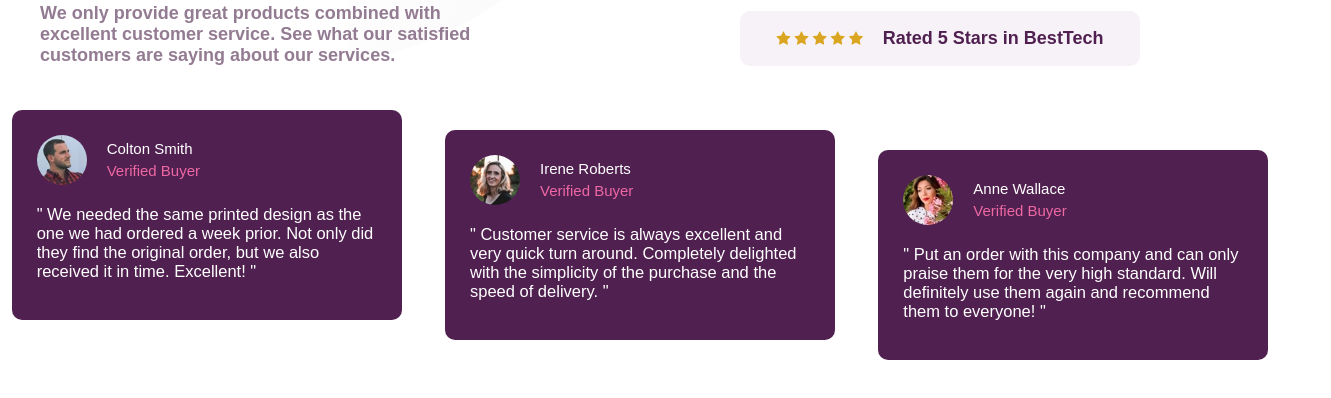
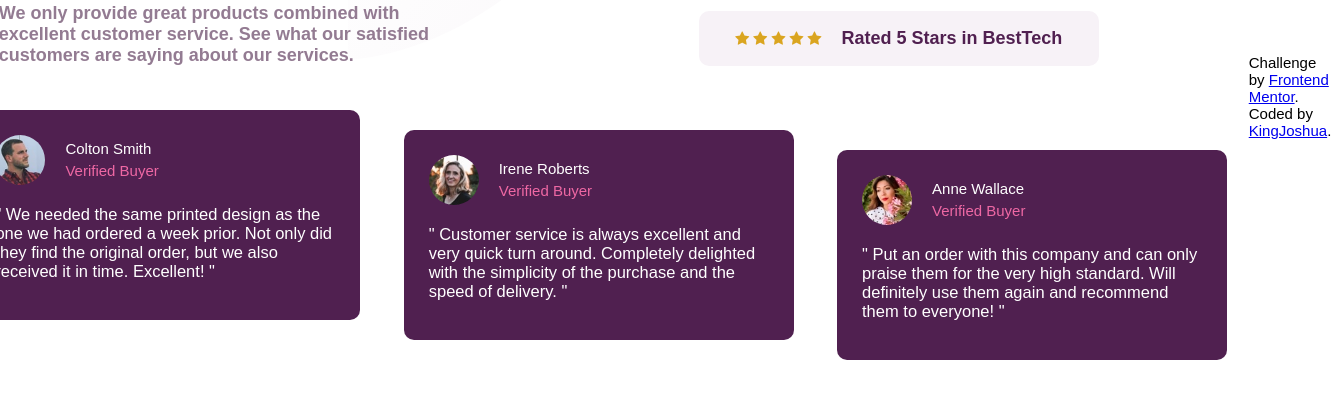
Before and after one commit to KheengJhay/Social-Proof-Project, a plain HTML site: page index.html in a window 1280 px wide. Shown: the part 302-700 px from the top of the page, 1331 px wide, since content can reach past the window. Drawn offline with Linux system fonts and the light colour scheme; files whose address does not match are found by name.

Commit message:
Update index.html

```diff
--- a/index.html
+++ b/index.html
@@ -106,5 +106,11 @@
             </div>
         </div>
     </div>
+<footer>
+
+                Challenge by <a href="https://www.frontendmentor.io?ref=challenge" target="_blank">Frontend Mentor</a>.
+                Coded by <a href="https://kingjoshua.netlify.app">KingJoshua</a>.
+
+        </footer>
 </body>
 </html>
```
